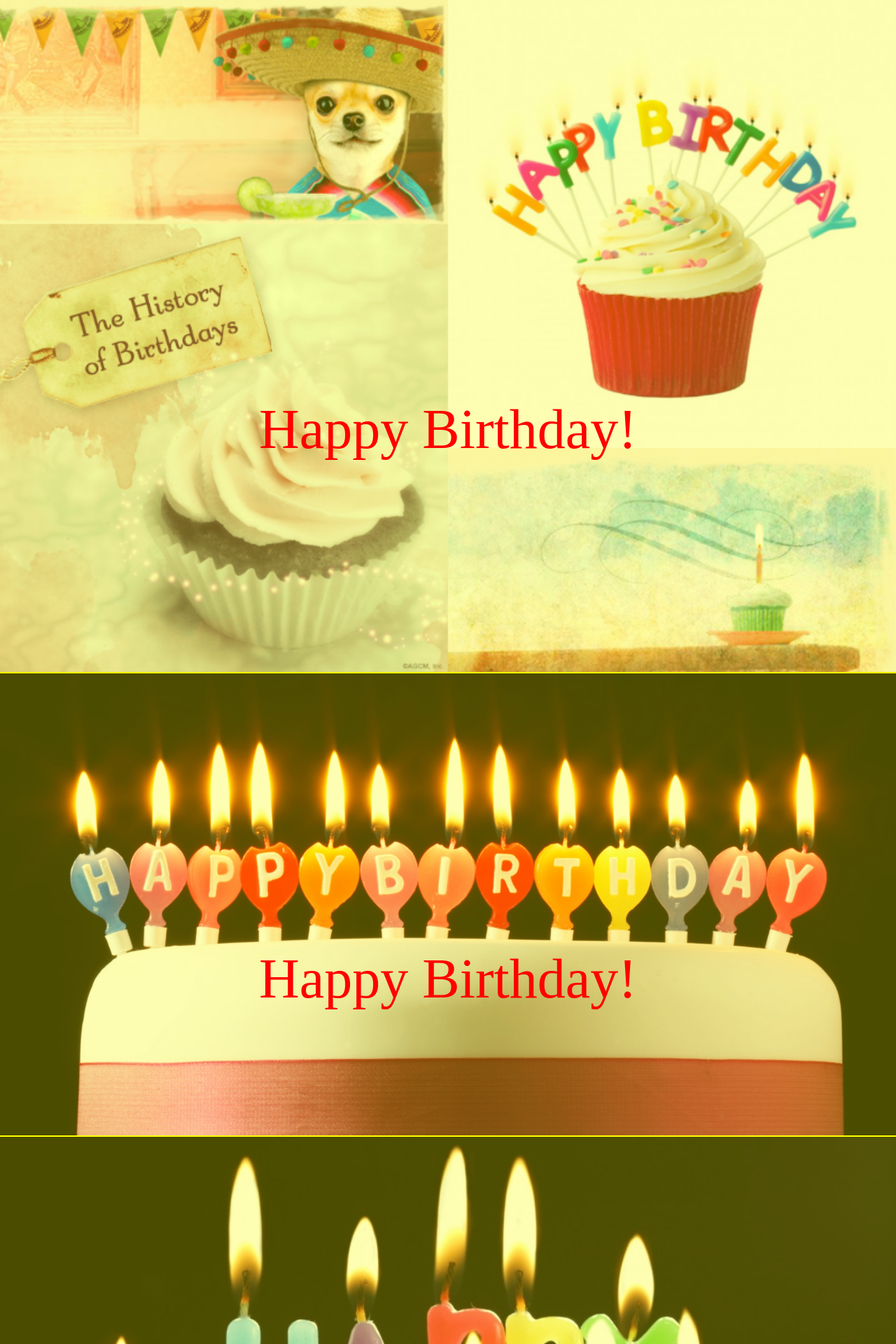
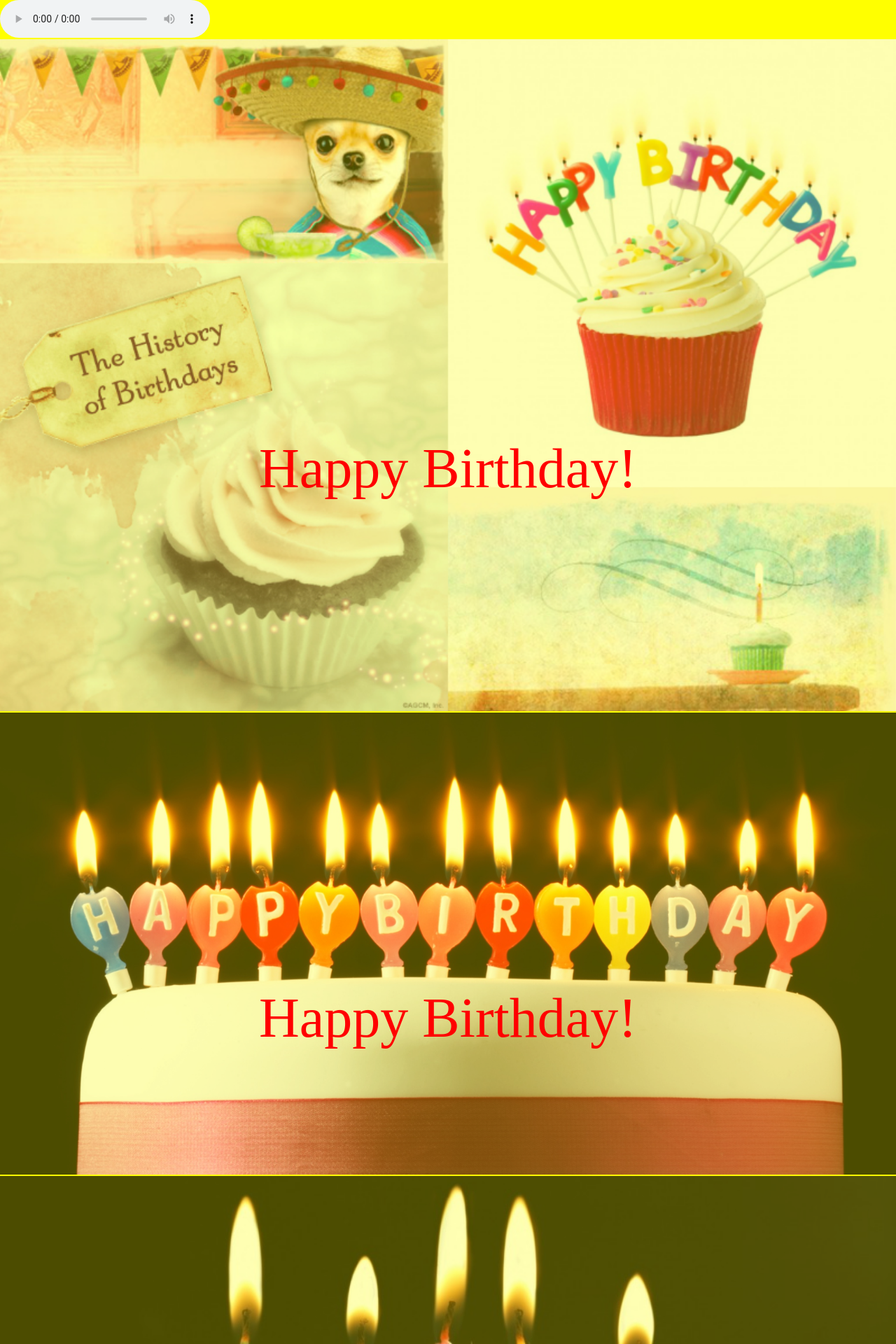
Before and after one commit to xxleyi/xxleyi.github.io, a Jekyll site: the page built from index.html, in a window 1280 px wide. Shown: the top 1920 px of the page at 70% size. Built offline with Jekyll 4.4.1, drawn with Linux system fonts in a browser that asks for light colours.

Commit message:
add shengyin

```diff
--- a/birth.html
+++ b/birth.html
@@ -10,7 +10,7 @@ title: ~~梦懿生日快乐~~
 	<p><em>不离不弃的，是希望</em></p>
 	<p><em>忽远忽近</em></p>
 </div> -->
-<audio autoplay="autoplay" loop="loop">
+<audio controls="controls" autoplay="autoplay" loop="loop">
   <source src="images/birth.mp3" type="audio/mpeg">
 </audio>
 
--- a/index.html
+++ b/index.html
@@ -10,7 +10,7 @@ title: ~~梦懿生日快乐~~
 	<p><em>不离不弃的，是希望</em></p>
 	<p><em>忽远忽近</em></p>
 </div> -->
-<audio autoplay="autoplay" loop="loop">
+<audio controls="controls" autoplay="autoplay" loop="loop">
   <source src="images/birth.mp3" type="audio/mpeg">
 </audio>
 
```
